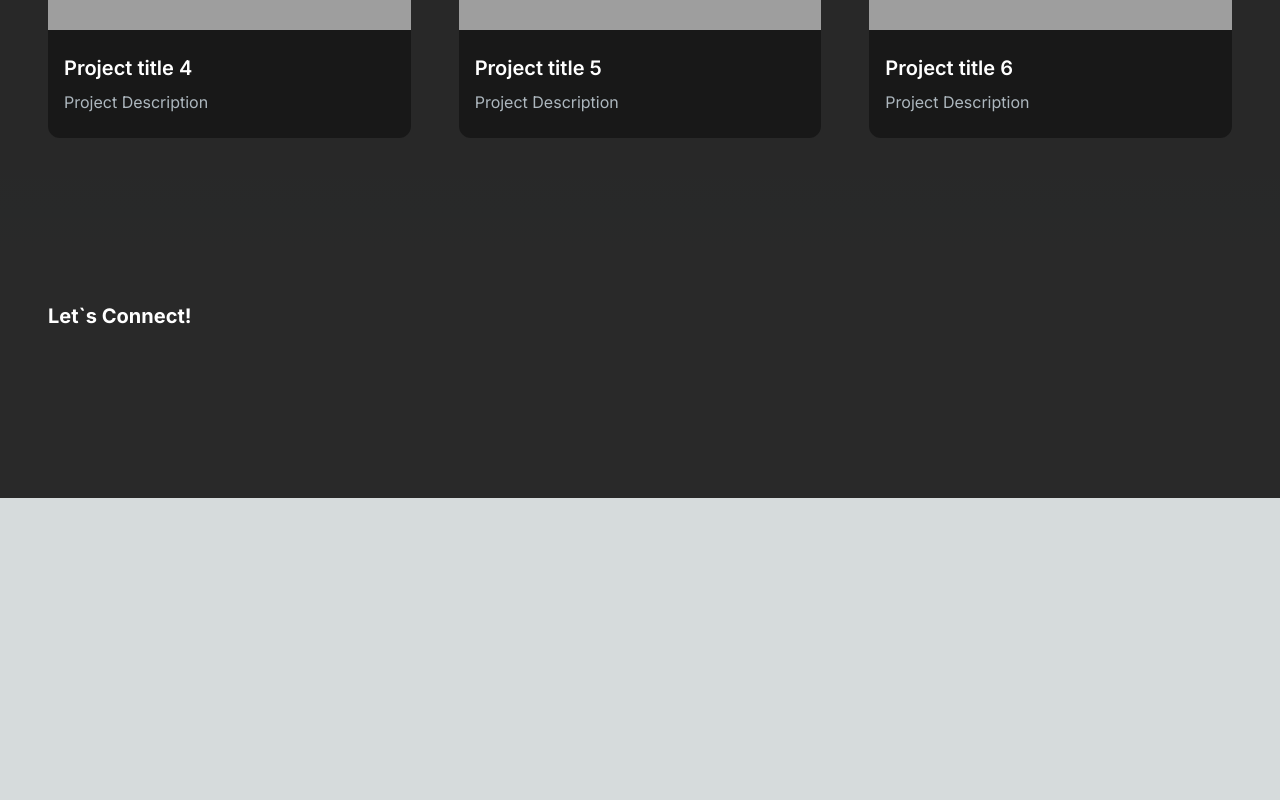
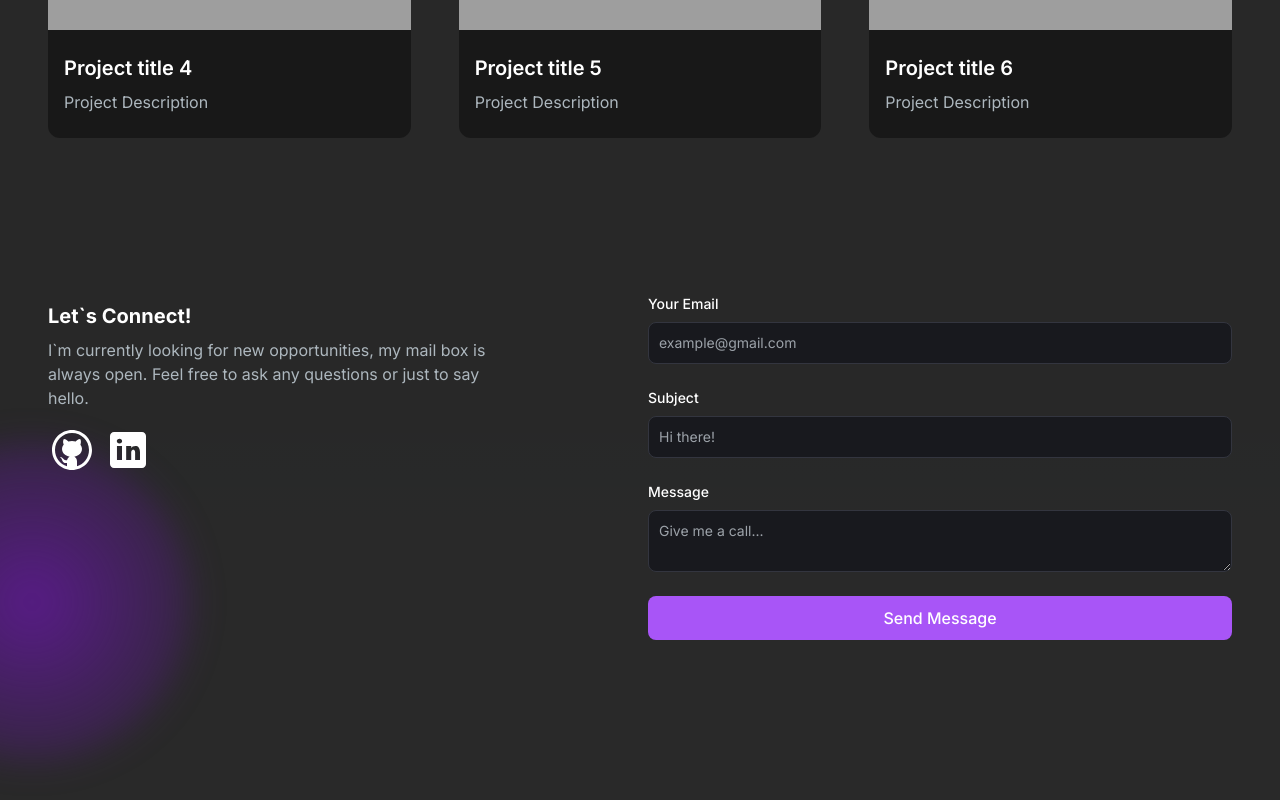
Before and after one commit to ransayada/portfolio-website, a Next.js app: page / in a window 1280 px wide. Shown: the part 2056-2856 px from the top of the page. Before the commit the page ends 2554 px from the top, so only its background shows below. Built offline with nearby package versions, Linux system fonts and the light colour scheme; grey boxes are pictures that could not be loaded.

Commit message:
#9: finish front of send me a message.

```diff
--- a/app/components/EmailSection.tsx
+++ b/app/components/EmailSection.tsx
@@ -1,10 +1,82 @@
 import React from "react";
+import GithubIcon from "../../public/github-icon.svg";
+import LinkedinIcon from "../../public/linkedin-icon.svg";
+import Link from "next/link";
+import Image from "next/image";
 //TODO: finish with the email sending
 const EmailSection = () => {
   return (
-    <section className="grid md:grid-cols2 my-12 md:my-12 py-24 gap-4">
+    <section className="grid md:grid-cols-2 my-12 md:my-12 py-24 gap-4 relative">
+      <div className="bg-[radial-gradient(ellipse_at_center,_var(--tw-gradient-stops))] from-purple-900 to-transparent rounded-full h-80 w-80 z-0 blur-lg absolute top-3/4 -left-4 transform -translate-x-1/2 -translate-y-1/2"></div>
+      <div className="z-10">
+        <h5 className="text-xl font-bold text-white my-2">Let`s Connect!</h5>
+        <p className="text-[#ADB7BE] mb-4 max-w-md">
+          I`m currently looking for new opportunities, my mail box is always
+          open. Feel free to ask any questions or just to say hello.
+        </p>
+        <div className="socials flex flex-row gap-2">
+          <Link href="https://github.com/ransayada">
+            <Image src={GithubIcon} alt="Ran`s Github" />
+          </Link>
+          <Link href="https://www.linkedin.com/in/ran-sayada/">
+            <Image src={LinkedinIcon} alt="Ran`s LinkedIn" />
+          </Link>
+        </div>
+      </div>
       <div>
-        <h5 className="text-xl font-bold text-white my-2">Let`s Connect!</h5>
+        <form className="flex flex-col">
+          <div className="mb-6">
+            <label
+              htmlFor="email"
+              className="text-white mb-2 block text-sm font-medium"
+            >
+              Your Email
+            </label>
+            <input
+              type="email"
+              id="email"
+              required
+              className="bg-[#18191E] border border-[#33353F] placeholder-[#9CA2A9] text-gray-100 text-sm rounded-lg block w-full p-2.5"
+              placeholder="example@gmail.com"
+            />
+          </div>
+          <div className="mb-6">
+            <label
+              htmlFor="subject"
+              className="text-white mb-2 block text-sm font-medium"
+            >
+              Subject
+            </label>
+            <input
+              type="text"
+              id="subject"
+              required
+              className="bg-[#18191E] border border-[#33353F] placeholder-[#9CA2A9] text-gray-100 text-sm rounded-lg block w-full p-2.5"
+              placeholder="Hi there!"
+            />
+          </div>
+          <div className="mb-6">
+            <label
+              htmlFor="message"
+              className="text-white mb-2 block text-sm font-medium"
+            >
+              Message
+            </label>
+            <textarea
+              name="message"
+              id="message"
+              required
+              className="bg-[#18191E] border border-[#33353F] placeholder-[#9CA2A9] text-gray-100 text-sm rounded-lg block w-full p-2.5"
+              placeholder="Give me a call..."
+            />
+          </div>
+          <button
+            type="submit"
+            className="bg-purple-500 hover:bg-purple-600 text-white font-medium py-2.5 px-5 rounded-lg w-full"
+          >
+            Send Message
+          </button>
+        </form>
       </div>
     </section>
   );
```
Also changed, not shown: public/github-icon.svg (added), public/linkedin-icon.svg (added).
